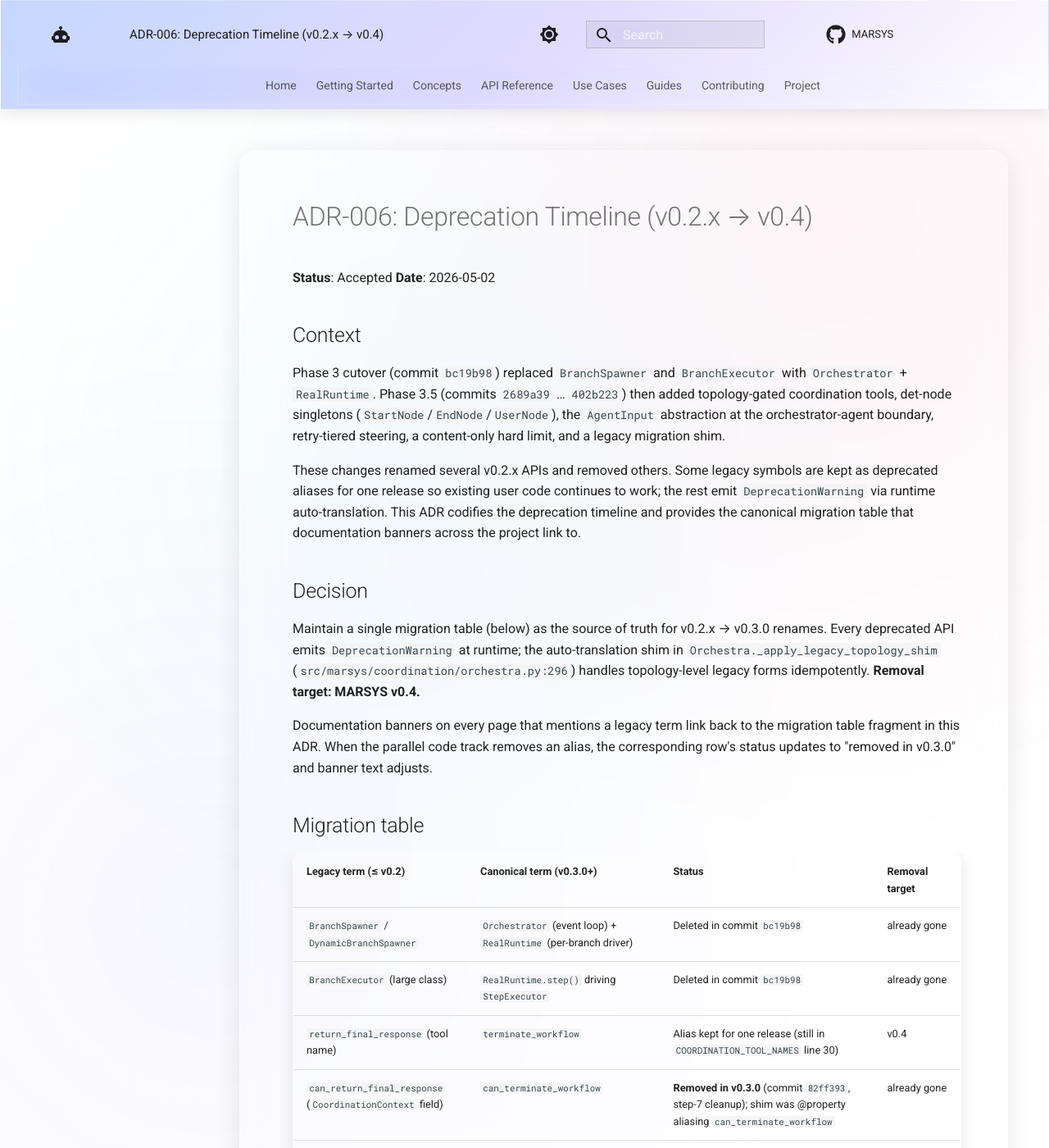
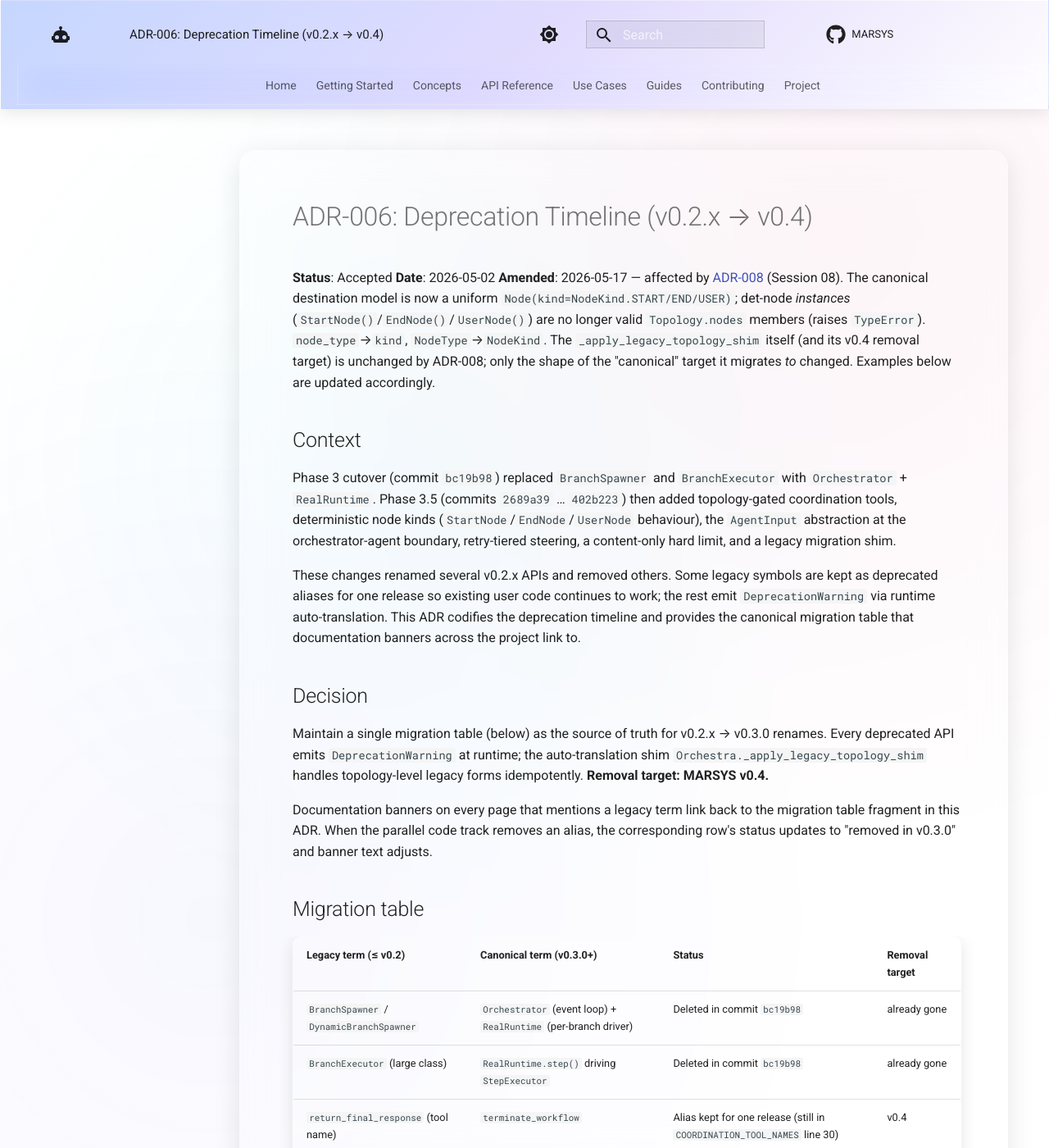
Before and after one commit to rezaho/MARSYS, an MkDocs documentation site: the page built from docs/architecture/framework/decisions/ADR-006-deprecation-timeline.md, in a window 1280 px wide and 1400 px high. Shown: the whole window at 82% size. Built offline with MkDocs 1.6.1 and Material for MkDocs 9.7.7, drawn with Linux system fonts in a browser that asks for light colours; comment, search, counter and statistics services are not loaded; some of the changed text lies outside the part shown.

Commit message:
docs(architecture): sync architecture docs to ADR-008 node-kind model
det-nodes.yaml + overview.md: RESERVED_DETNODE_NAMES -> single-sourced
NODE_KIND_BEHAVIOUR/RESERVED_NAME_TO_KIND; det-nodes are uniform Node(kind=)
materialized at the analyzer seam; only StartNode is the enforced singleton
(End/User zero-or-more); brittle det_nodes.py:NN line cites replaced with
durable symbol refs. ADR-006: dated ADR-008 amendment note; canonical
migration examples use Node(kind=...) not StartNode()/EndNode()/UserNode()
instances (now TypeError); node_type==NodeType.USER -> kind==NodeKind.USER;
stale line cites dropped. ADR-005: header note that S08 left the barrier
algorithm / orchestrator / det-node classes unchanged (materialization
moved only). Excludes the flagged out-of-scope NDJSON-tracing drift.

````diff
--- a/docs/architecture/framework/decisions/ADR-006-deprecation-timeline.md
+++ b/docs/architecture/framework/decisions/ADR-006-deprecation-timeline.md
@@ -2,16 +2,17 @@
 
 **Status**: Accepted
 **Date**: 2026-05-02
+**Amended**: 2026-05-17 — affected by [ADR-008](ADR-008-unified-node-kind-model.md) (Session 08). The canonical destination model is now a uniform `Node(kind=NodeKind.START/END/USER)`; det-node *instances* (`StartNode()`/`EndNode()`/`UserNode()`) are no longer valid `Topology.nodes` members (raises `TypeError`). `node_type`→`kind`, `NodeType`→`NodeKind`. The `_apply_legacy_topology_shim` itself (and its v0.4 removal target) is unchanged by ADR-008; only the shape of the "canonical" target it migrates *to* changed. Examples below are updated accordingly.
 
 ## Context
 
-Phase 3 cutover (commit `bc19b98`) replaced `BranchSpawner` and `BranchExecutor` with `Orchestrator` + `RealRuntime`. Phase 3.5 (commits `2689a39` … `402b223`) then added topology-gated coordination tools, det-node singletons (`StartNode`/`EndNode`/`UserNode`), the `AgentInput` abstraction at the orchestrator-agent boundary, retry-tiered steering, a content-only hard limit, and a legacy migration shim.
+Phase 3 cutover (commit `bc19b98`) replaced `BranchSpawner` and `BranchExecutor` with `Orchestrator` + `RealRuntime`. Phase 3.5 (commits `2689a39` … `402b223`) then added topology-gated coordination tools, deterministic node kinds (`StartNode`/`EndNode`/`UserNode` behaviour), the `AgentInput` abstraction at the orchestrator-agent boundary, retry-tiered steering, a content-only hard limit, and a legacy migration shim.
 
 These changes renamed several v0.2.x APIs and removed others. Some legacy symbols are kept as deprecated aliases for one release so existing user code continues to work; the rest emit `DeprecationWarning` via runtime auto-translation. This ADR codifies the deprecation timeline and provides the canonical migration table that documentation banners across the project link to.
 
 ## Decision
 
-Maintain a single migration table (below) as the source of truth for v0.2.x → v0.3.0 renames. Every deprecated API emits `DeprecationWarning` at runtime; the auto-translation shim in `Orchestra._apply_legacy_topology_shim` (`src/marsys/coordination/orchestra.py:296`) handles topology-level legacy forms idempotently. **Removal target: MARSYS v0.4.**
+Maintain a single migration table (below) as the source of truth for v0.2.x → v0.3.0 renames. Every deprecated API emits `DeprecationWarning` at runtime; the auto-translation shim `Orchestra._apply_legacy_topology_shim` handles topology-level legacy forms idempotently. **Removal target: MARSYS v0.4.**
 
 Documentation banners on every page that mentions a legacy term link back to the migration table fragment in this ADR. When the parallel code track removes an alias, the corresponding row's status updates to "removed in v0.3.0" and banner text adjusts.
 
@@ -24,8 +25,8 @@
 | `return_final_response` (tool name) | `terminate_workflow` | Alias kept for one release (still in `COORDINATION_TOOL_NAMES` line 30) | v0.4 |
 | `can_return_final_response` (`CoordinationContext` field) | `can_terminate_workflow` | **Removed in v0.3.0** (commit `82ff393`, step-7 cleanup); shim was @property aliasing `can_terminate_workflow` | already gone |
 | `entry_point` / `exit_points` (topology metadata) | explicit `Start → A` / `X → End` det-node edges | Auto-shim emits `DeprecationWarning` | v0.4 |
-| `User(Node)` (regular user node) | `UserNode` (det-node singleton) | Auto-translated by shim | v0.4 |
-| `has_user_access(agent)` | `has_edge_to_endnode(agent)` / `has_edge_to_usernode(agent)` | Still exists at `graph.py:804`; kept while validators transition | v0.4 |
+| legacy `Node(kind=USER)` (was the removed `User(Node)` class) | `UserNode` behaviour (materialized from `kind=USER`) | Auto-translated by shim | v0.4 |
+| `has_user_access(agent)` | `has_edge_to_endnode(agent)` / `has_edge_to_usernode(agent)` | Still exists in `graph.py`; kept while validators transition | v0.4 |
 | JSON `{"next_action": "...", "action_input": "..."}` response format | native tool calls (`invoke_agent` / `terminate_workflow` / `ask_user` / `end_conversation`) | Removed (no shim) | already gone |
 | `final_response` action (string) | `terminate_workflow` tool | `ActionType.FINAL_RESPONSE` retained as enum alias (`response_validator.py:32`) | v0.4 |
 | `parallel_invoke` action (single string) | repeated `invoke_agent` tool calls in same model turn (concurrent dispatch by Orchestrator) | Removed | already gone |
@@ -37,7 +38,7 @@
 ### `entry_point` / `exit_points` topology metadata
 
 - **Trigger**: any `Topology.metadata['entry_point']` or `['exit_points']` non-empty at `Orchestra.run`.
-- **Shim**: `src/marsys/coordination/orchestra.py:296` (`_apply_legacy_topology_shim`). Synthesizes `StartNode` + edge `Start → A` for `entry_point=A`; synthesizes `EndNode` + edges `X → End`, `Y → End` for `exit_points=[X, Y]`. Idempotent.
+- **Shim**: `Orchestra._apply_legacy_topology_shim`. Synthesizes a `Start` det-node + edge `Start → A` for `entry_point=A`; synthesizes an `End` det-node + edges `X → End`, `Y → End` for `exit_points=[X, Y]`. Idempotent.
 - **Migration**: replace metadata with explicit det-node edges:
 
 ```python
@@ -54,7 +55,7 @@
 from marsys.coordination.topology import Topology, Node, Edge
 
 topology = Topology(
-    nodes=[StartNode(), Node("Coordinator"), Node("Researcher"), EndNode()],
+    nodes=[Node("Start", kind="start"), Node("Coordinator"), Node("Researcher"), Node("End", kind="end")],
     edges=[
         Edge("Start", "Coordinator"),
         Edge("Coordinator", "Researcher"),
@@ -70,17 +71,15 @@
 - **Alias**: `src/marsys/coordination/formats/coordination_tools.py:COORDINATION_TOOL_NAMES` (line 25, alias entry at line 30) keeps the name; `_validate_return_final_response` routes to `_validate_terminate_workflow` and emits `ActionType.FINAL_RESPONSE` for back-compat.
 - **Migration**: rename the agent's instruction wording from `final_response` / `return_final_response` to `terminate_workflow`. No topology change required.
 
-### `User(Node)` regular user node
+### legacy user node (the removed `User(Node)` class)
 
-- **Trigger**: topology contains a node with `node_type == NodeType.USER` and no `UserNode` det-node.
-- **Shim**: same `_apply_legacy_topology_shim` registers a `UserNode` det-node alongside.
-- **Migration**: use `UserNode()` directly in topology nodes:
+- **Trigger**: topology contains a node with `kind == NodeKind.USER` and no `UserNode` behaviour yet bound.
+- **Shim**: same `_apply_legacy_topology_shim` registers a `UserNode` behaviour for it.
+- **Migration**: express the user node as a uniform `Node(kind=USER)` (or the reserved string `"User"`):
 
 ```python
-from marsys.coordination.execution.det_nodes import UserNode
-
 topology = Topology(
-    nodes=[StartNode(), Node("Assistant"), UserNode(), EndNode()],
+    nodes=[Node("Start", kind="start"), Node("Assistant"), Node("User", kind="user"), Node("End", kind="end")],
     edges=[
         Edge("Start", "Assistant"),
         Edge("Assistant", "User"),
@@ -93,8 +92,8 @@
 ### `has_user_access(agent)`
 
 - **Trigger**: internal — called by validators and tool-gating.
-- **Replacement**: `has_edge_to_endnode(agent)` (`graph.py:846`) checks the `terminate_workflow` gate; `has_edge_to_usernode(agent)` (`graph.py:862`) checks the `ask_user` gate.
-- **Current state**: `has_user_access` still exists at `src/marsys/coordination/topology/graph.py:804` alongside the new methods. It will be removed once internal validators are fully migrated.
+- **Replacement**: `has_edge_to_endnode(agent)` (in `graph.py`) checks the `terminate_workflow` gate; `has_edge_to_usernode(agent)` checks the `ask_user` gate.
+- **Current state**: `has_user_access` still exists in `src/marsys/coordination/topology/graph.py` alongside the new methods. It will be removed once internal validators are fully migrated.
 - **Migration**: internal — most user code does not call this method directly.
 
 ### `can_return_final_response` field on `CoordinationContext` (REMOVED in v0.3.0)
````
Also changed, not shown: docs/architecture/framework/components/det-nodes.yaml (+11 -9 lines), docs/architecture/framework/decisions/ADR-005-unified-barrier-algorithm.md (+1 -0 lines), docs/architecture/framework/overview.md (+5 -5 lines).
